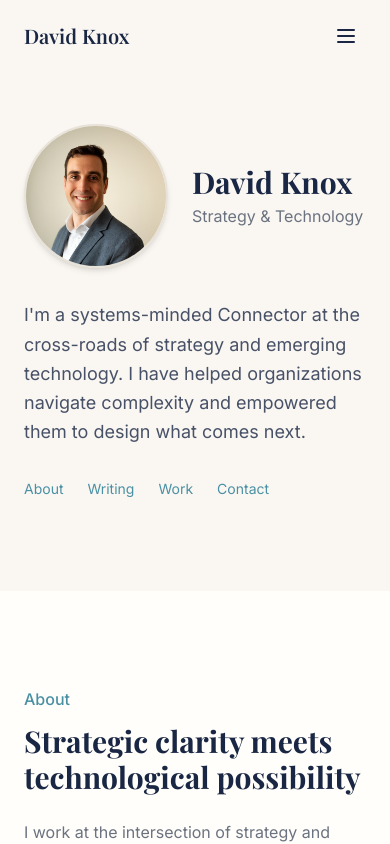
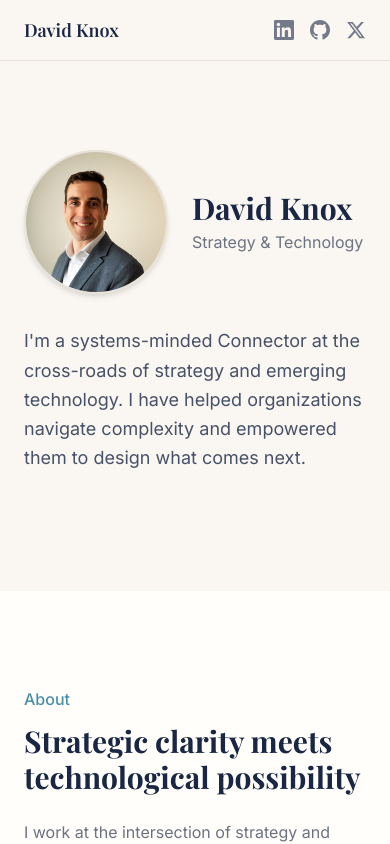
Before and after one commit to davidthierryknox-dot/davidknox-ai, a React (Vite) app: page / in a window 390 px wide. Shown: the top 844 px of the page. Built offline with nearby package versions, Linux system fonts and the light colour scheme.

Commit message:
Move navigation to left sidebar, remove hero links
- Navigation now on left side (desktop) or top (mobile)
- Social links at bottom of sidebar
- Removed section links from hero

Co-Authored-By: Claude Opus 4.5 <noreply@anthropic.com>

```diff
--- a/src/App.jsx
+++ b/src/App.jsx
@@ -9,7 +9,7 @@ function App() {
   return (
     <div className="min-h-screen bg-cream">
       <Header />
-      <main>
+      <main className="lg:ml-48">
         <Hero />
         <About />
         <Writing />
--- a/src/components/Header.jsx
+++ b/src/components/Header.jsx
@@ -1,5 +1,3 @@
-import { useState, useEffect } from 'react'
-
 const navLinks = [
   { name: 'About', href: '#about' },
   { name: 'Writing', href: '#writing' },
@@ -47,51 +45,46 @@ const socialLinks = [
 ]
 
 export default function Header() {
-  const [scrolled, setScrolled] = useState(false)
-  const [mobileMenuOpen, setMobileMenuOpen] = useState(false)
-
-  useEffect(() => {
-    const handleScroll = () => {
-      setScrolled(window.scrollY > 50)
-    }
-    window.addEventListener('scroll', handleScroll)
-    return () => window.removeEventListener('scroll', handleScroll)
-  }, [])
-
   return (
-    <header
-      className={`fixed top-0 left-0 right-0 z-50 transition-all duration-300 ${
-        scrolled
-          ? 'bg-cream/95 backdrop-blur-sm border-b border-sand'
-          : 'bg-transparent'
-      }`}
-    >
-      <div className="max-w-6xl mx-auto px-6 py-4">
-        <div className="flex items-center justify-between">
-          {/* Logo / Name */}
-          <a
-            href="#"
-            className="font-display text-xl font-semibold text-navy hover:text-zissou transition-colors"
-          >
-            David Knox
-          </a>
-
-          {/* Desktop Navigation */}
-          <nav className="hidden md:flex items-center gap-8">
+    <>
+      {/* Left sidebar - hidden on mobile */}
+      <aside className="hidden lg:flex fixed left-0 top-0 bottom-0 w-48 flex-col justify-between py-12 px-8 z-50">
+        <nav className="flex flex-col gap-4">
           {navLinks.map((link) => (
             <a
               key={link.name}
               href={link.href}
-                className="text-navy/80 hover:text-zissou transition-colors text-sm font-medium link-underline"
+              className="text-navy/70 hover:text-zissou transition-colors text-sm font-medium"
             >
               {link.name}
             </a>
           ))}
         </nav>
 
-          {/* Social Links */}
-          <div className="hidden md:flex items-center gap-4">
+        <div className="flex flex-col gap-4">
           {socialLinks.map((link) => (
+            <a
+              key={link.name}
+              href={link.href}
+              target="_blank"
+              rel="noopener noreferrer"
+              className="text-navy/50 hover:text-zissou transition-colors"
+              aria-label={link.name}
+            >
+              {link.icon}
+            </a>
+          ))}
+        </div>
+      </aside>
+
+      {/* Mobile header */}
+      <header className="lg:hidden fixed top-0 left-0 right-0 z-50 bg-cream/95 backdrop-blur-sm border-b border-sand">
+        <div className="px-6 py-4 flex items-center justify-between">
+          <a href="#" className="font-display text-lg font-semibold text-navy">
+            David Knox
+          </a>
+          <div className="flex items-center gap-4">
+            {socialLinks.slice(0, 3).map((link) => (
               <a
                 key={link.name}
                 href={link.href}
@@ -104,55 +97,8 @@ export default function Header() {
               </a>
             ))}
           </div>
-
-          {/* Mobile Menu Button */}
-          <button
-            className="md:hidden text-navy p-2"
-            onClick={() => setMobileMenuOpen(!mobileMenuOpen)}
-            aria-label="Toggle menu"
-          >
-            {mobileMenuOpen ? (
-              <svg className="w-6 h-6" fill="none" stroke="currentColor" viewBox="0 0 24 24">
-                <path strokeLinecap="round" strokeLinejoin="round" strokeWidth={2} d="M6 18L18 6M6 6l12 12" />
-              </svg>
-            ) : (
-              <svg className="w-6 h-6" fill="none" stroke="currentColor" viewBox="0 0 24 24">
-                <path strokeLinecap="round" strokeLinejoin="round" strokeWidth={2} d="M4 6h16M4 12h16M4 18h16" />
-              </svg>
-            )}
-          </button>
-        </div>
-
-        {/* Mobile Menu */}
-        {mobileMenuOpen && (
-          <nav className="md:hidden pt-4 pb-2 border-t border-sand mt-4">
-            {navLinks.map((link) => (
-              <a
-                key={link.name}
-                href={link.href}
-                className="block py-2 text-navy/80 hover:text-zissou transition-colors font-medium"
-                onClick={() => setMobileMenuOpen(false)}
-              >
-                {link.name}
-              </a>
-            ))}
-            <div className="flex items-center gap-4 pt-4 mt-2 border-t border-sand">
-              {socialLinks.map((link) => (
-                <a
-                  key={link.name}
-                  href={link.href}
-                  target="_blank"
-                  rel="noopener noreferrer"
-                  className="text-navy/60 hover:text-zissou transition-colors"
-                  aria-label={link.name}
-                >
-                  {link.icon}
-                </a>
-              ))}
-            </div>
-          </nav>
-        )}
         </div>
       </header>
+    </>
   )
 }
--- a/src/components/Hero.jsx
+++ b/src/components/Hero.jsx
@@ -34,22 +34,6 @@ export default function Hero() {
           <p className="text-lg md:text-xl text-navy/80 max-w-2xl leading-relaxed">
             I'm a systems-minded Connector at the cross-roads of strategy and emerging technology. I have helped organizations navigate complexity and empowered them to design what comes next.
           </p>
-
-          {/* Subtle links */}
-          <div className="flex flex-wrap gap-6 text-sm">
-            <a href="#about" className="text-zissou hover:text-navy transition-colors link-underline">
-              About
-            </a>
-            <a href="#writing" className="text-zissou hover:text-navy transition-colors link-underline">
-              Writing
-            </a>
-            <a href="#work" className="text-zissou hover:text-navy transition-colors link-underline">
-              Work
-            </a>
-            <a href="#contact" className="text-zissou hover:text-navy transition-colors link-underline">
-              Contact
-            </a>
-          </div>
         </div>
       </div>
     </section>
```
Lines whose indentation alone changed are shown as unchanged.
